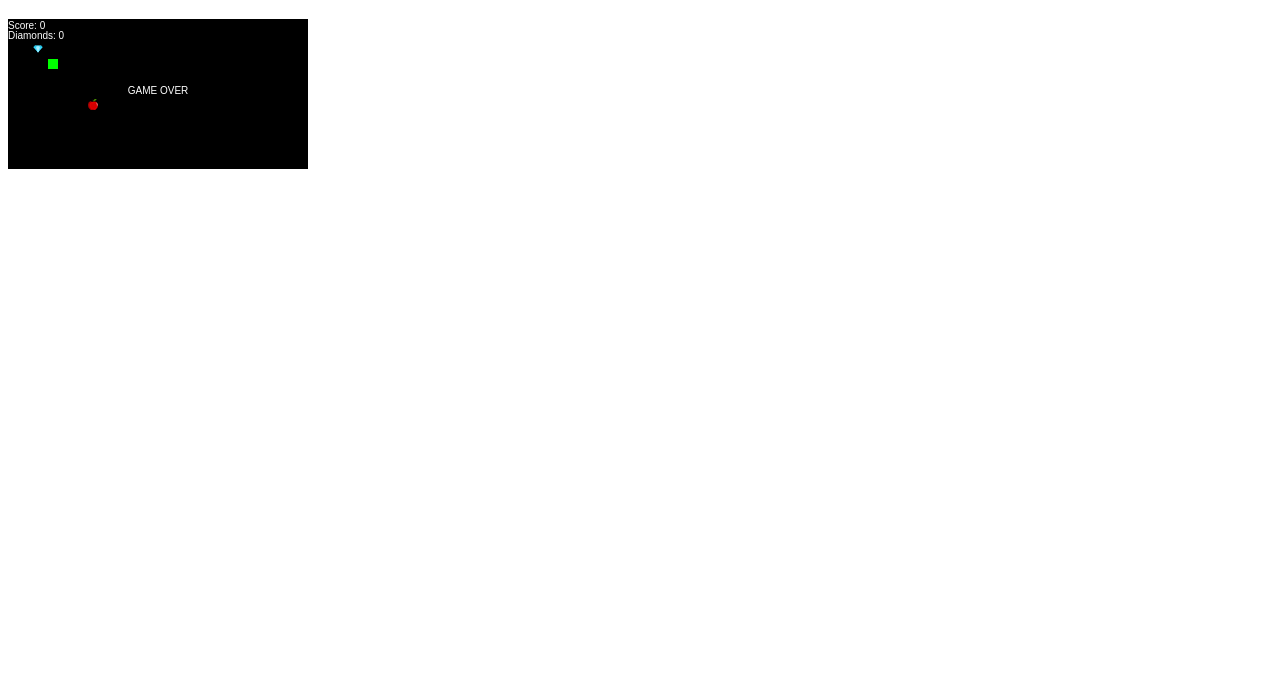
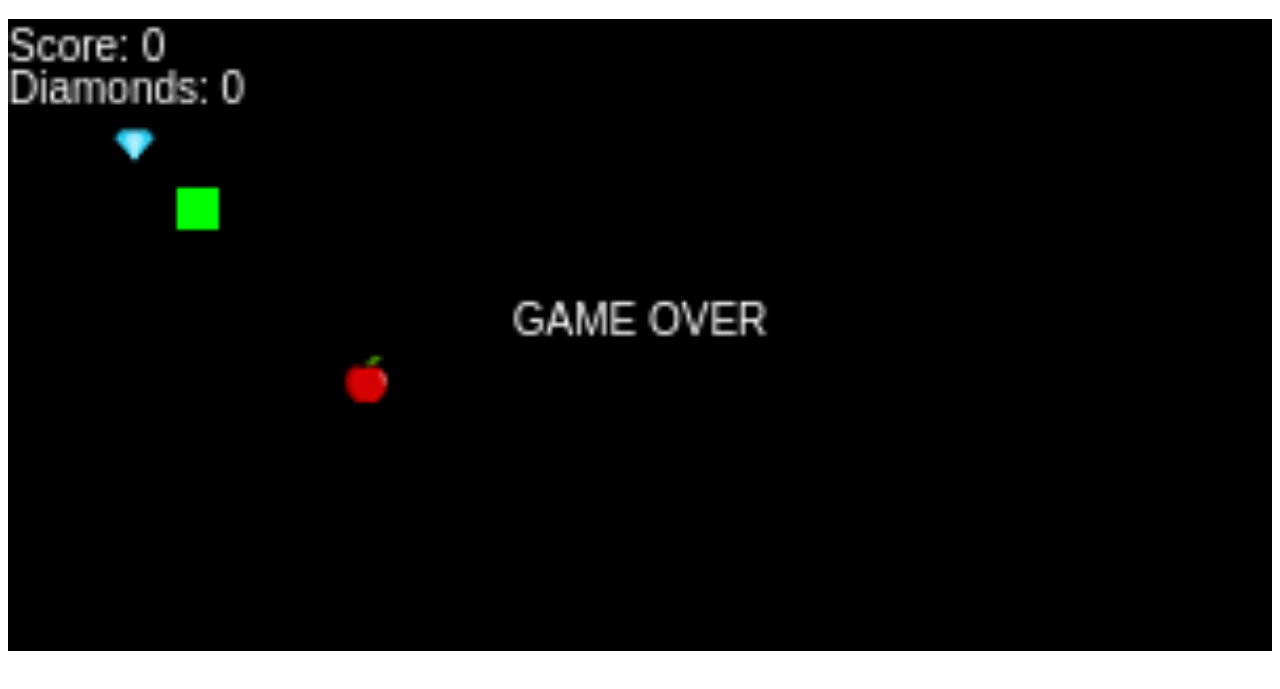
Before and after one commit to DavidArroyo92/Snakegame, a plain HTML site: page index.html in a window 1280 px wide. Shown: the part 61-750 px from the top of the page. Drawn offline with Linux system fonts and the light colour scheme.

Commit message:
add styles on canvas

```diff
--- a/index.html
+++ b/index.html
@@ -9,7 +9,7 @@
 <body>
     <h1>SNAKE 2020</h1>
     <p>
-        <canvas id="canvas" width="300" height="150" style="background: #999;">
+        <canvas id="canvas" width="300" height="150" style="background:#999; width:100%; height:100%">
             Canvas not supported in your browser
         </canvas>
     </p>
--- a/js/game.js
+++ b/js/game.js
@@ -1,7 +1,11 @@
-// SNAKE VIDEO GAME
 
 // SNAKE VIDEO GAME
 
+/*jslint bitwise:true, es5: true */
+
+(function (window, undefined) {
+
+"use strict";
 //declarate var
 
 var KEY_ENTER = 13,
@@ -19,13 +23,13 @@ score = 0,
 bonus = 0,
 // wall = [];
 body = [],
-food = null;
-diamons = null;
-iFood = new Image();
-iDiamond = new Image();
+food = null,
+diamons = null,
+iFood = new Image(),
+iDiamond = new Image(),
 aEat = new Audio(),
-aDie = new Audio();
-aMove = new Audio();
+aDie = new Audio(),
+aMove = new Audio(),
 aDiamond = new Audio();
 
 
@@ -334,3 +338,5 @@ run();
 repaint();
 }
 window.addEventListener('load', init, false);
+
+}(window));
```
